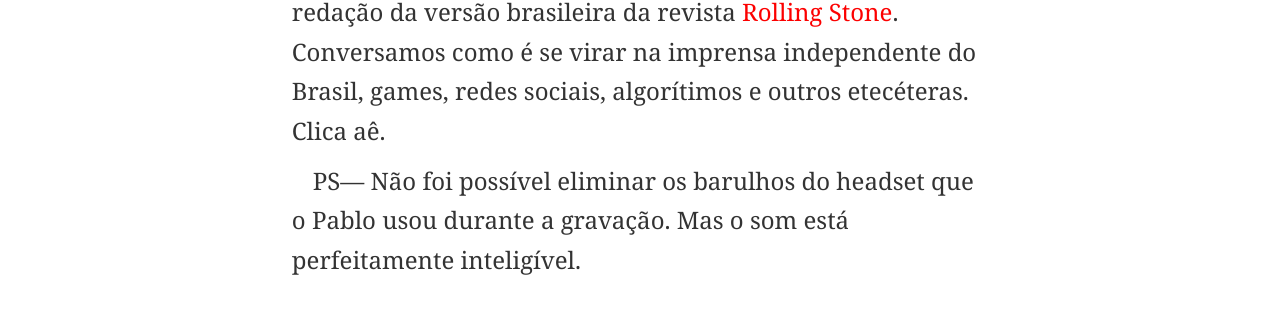
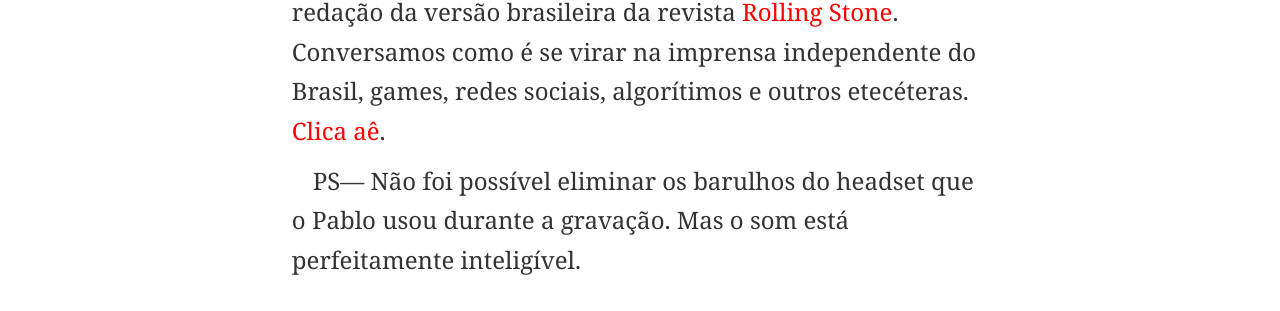
Before and after one commit to eduf/eduf.github.com, a Jekyll site: the page built from _posts/2013-05-16-atras-do-front.md, in a window 1280 px wide. Shown: the part 747-1058 px from the top of the page. Built offline with Jekyll 4.4.1, drawn with Linux system fonts in a browser that asks for light colours; nearby versions of some CDN libraries; comment, search, counter and statistics services are not loaded; some of the changed lines change nothing that is shown.

Commit message:
Link adicional pro pod do Pablo

```diff
--- a/_posts/2013-05-16-atras-do-front.md
+++ b/_posts/2013-05-16-atras-do-front.md
@@ -11,6 +11,6 @@ tags:
 
 <iframe width="100%" height="250" src="//www.mixcloud.com/widget/iframe/?feed=http%3A%2F%2Fwww.mixcloud.com%2Feduf%2Fatr%25C3%25A1s-do-font-com-pablo-miyazawa%2F&embed_uuid=46e144f1-6657-4b05-85ed-95a8355d2528&stylecolor=&embed_type=widget_standard" frameborder="0"></iframe><div style="clear:both; height:3px; width:auto;"></div>
 
-Novo podcast na área: *Atrás do Front*. A ideia é entrevistar gente que trabalha com comunicação no dia-a-dia. Pessoas com experiências reais, que colocam a mão na massa. O convidado desse episódio é [Pablo Miyazawa](https://twitter.com/pablomiyazawa), o diretor de redação da versão brasileira da revista [Rolling Stone](http://rollingstone.uol.com.br/). Conversamos como é se virar na imprensa independente do Brasil, games, redes sociais, algorítimos e outros etecéteras. Clica aê.
+Novo podcast na área: *Atrás do Front*. A ideia é entrevistar gente que trabalha com comunicação no dia-a-dia. Pessoas com experiências reais, que colocam a mão na massa. O convidado desse episódio é [Pablo Miyazawa](https://twitter.com/pablomiyazawa), o diretor de redação da versão brasileira da revista [Rolling Stone](http://rollingstone.uol.com.br/). Conversamos como é se virar na imprensa independente do Brasil, games, redes sociais, algorítimos e outros etecéteras. [Clica aê](http://www.mixcloud.com/eduf/atr%C3%A1s-do-font-com-pablo-miyazawa/).
 
 PS— Não foi possível eliminar os barulhos do headset que o Pablo usou durante a gravação. Mas o som está perfeitamente inteligível.
```
